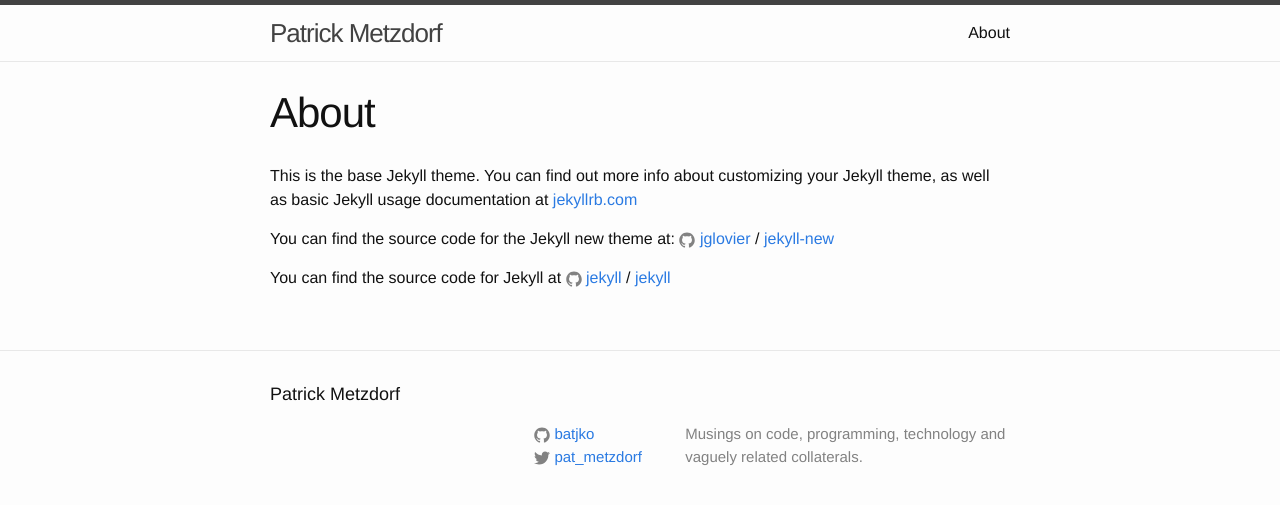
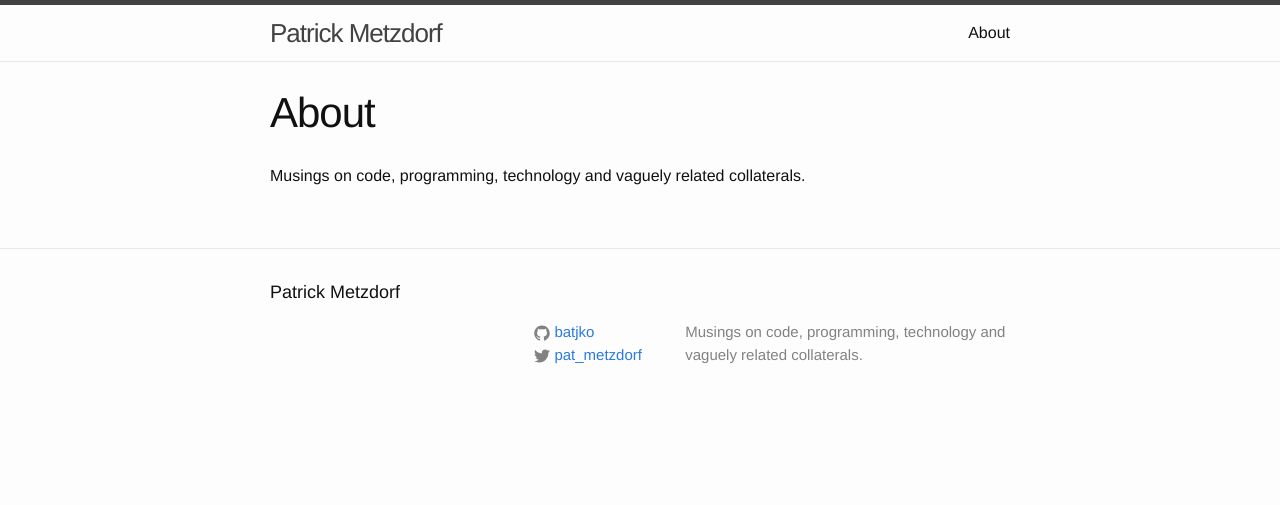
Before and after one commit to batjko/batjko.github.io, a Jekyll site: the page built from about.md, in a window 1280 px wide. Shown: the top 505 px of the page. Built offline with Jekyll 4.4.1, drawn with Linux system fonts in a browser that asks for light colours.

Commit message:
basic description placeholder

```diff
--- a/about.md
+++ b/about.md
@@ -4,12 +4,4 @@ title: About
 permalink: /about/
 ---
 
-This is the base Jekyll theme. You can find out more info about customizing your Jekyll theme, as well as basic Jekyll usage documentation at [jekyllrb.com](http://jekyllrb.com/)
-
-You can find the source code for the Jekyll new theme at:
-{% include icon-github.html username="jglovier" %} /
-[jekyll-new](https://github.com/jglovier/jekyll-new)
-
-You can find the source code for Jekyll at
-{% include icon-github.html username="jekyll" %} /
-[jekyll](https://github.com/jekyll/jekyll)
+Musings on code, programming, technology and vaguely related collaterals.
```
